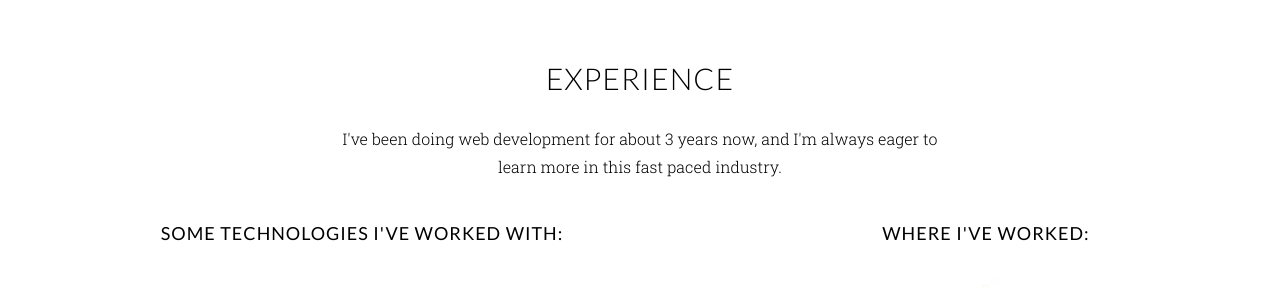
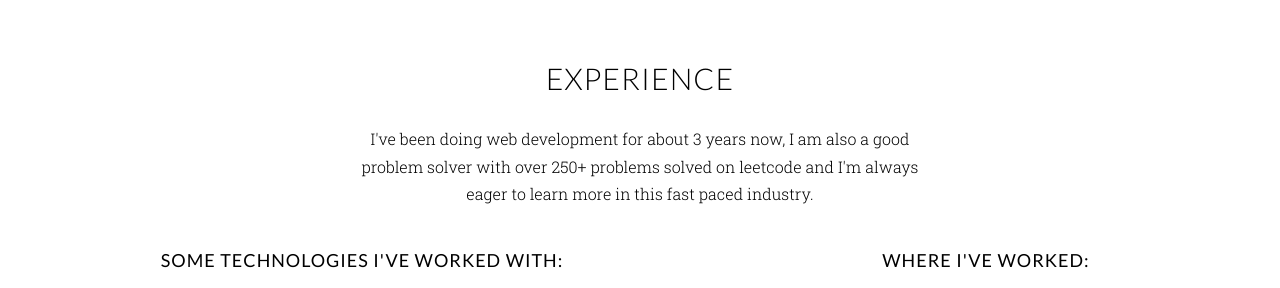
Before and after one commit to JayeshWani7/Personal-Portfolio-v1, a plain HTML site: page index.html in a window 1280 px wide. Shown: the part 2460-2748 px from the top of the page. Drawn offline with nearby package versions, Linux system fonts and the light colour scheme.

Commit message:
experience

```diff
--- a/index.html
+++ b/index.html
@@ -137,7 +137,7 @@
                     <div class="col-md-12">
                         <div class="col-md-10 col-md-offset-1 text-center wp3">
                             <h2>Experience</h2>
-                            <p>I've been doing web development for about 3 years now, and I'm always eager to learn more in this fast paced industry.</p>
+                            <p>I've been doing web development for about 3 years now, I am also a good problem solver with over 250+ problems solved on leetcode and I'm always eager to learn more in this fast paced industry.</p>
                         </div>
                         <!-- <div class="col-md-8 col-xs-8 skills">
                             <ul class="skills-bar-container">
```
